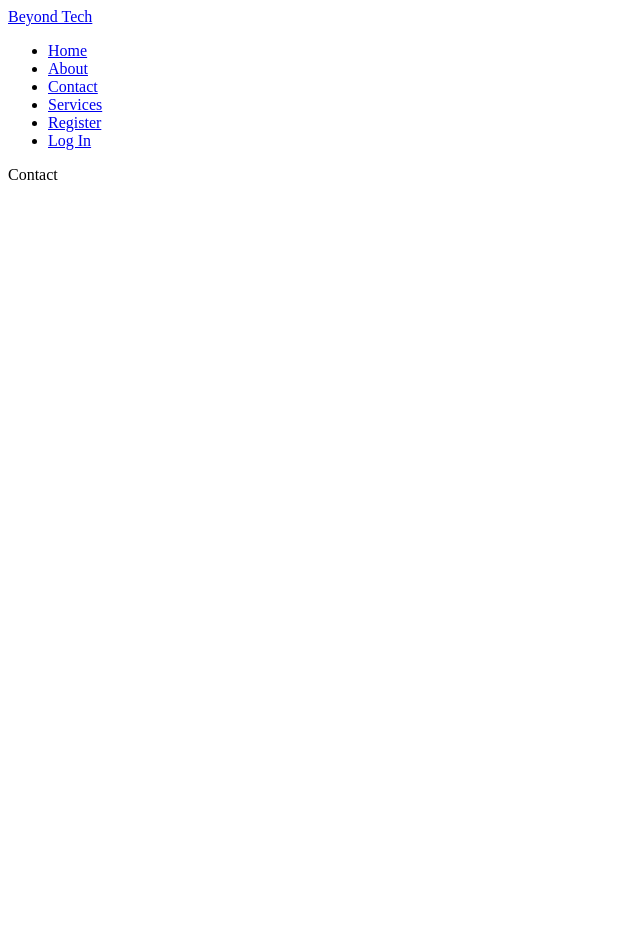
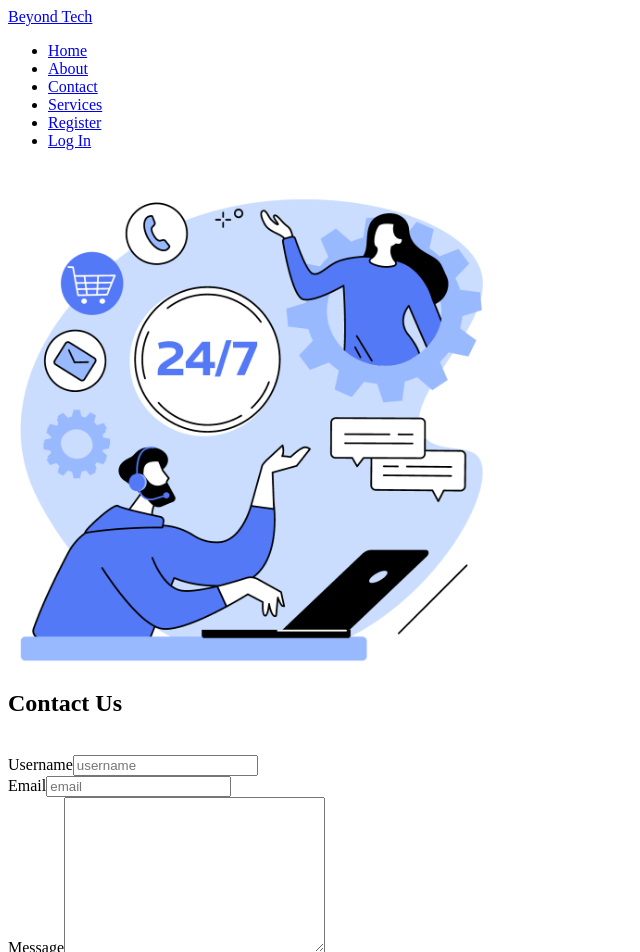
Before and after one commit to Deepak-647/MERN-PRACTICE, a React (Vite) app in the folder client/: page /contact in a window 1280 px wide. Shown: the top 952 px of the page, without its empty margins (0-640 px from the left). Before the commit the page ends 800 px from the top, so only its background shows below. Built offline with nearby package versions, Linux system fonts and the light colour scheme.

Commit message:
Working on contact page and stored data in state

```diff
--- a/client/src/pages/Contact.jsx
+++ b/client/src/pages/Contact.jsx
@@ -1,8 +1,94 @@
-
+import { useState } from "react";
 
 const Contact = () => {
+  const [contact, setContact] = useState({
+    username: "",
+    email: "",
+    message: "",
+
+  });
+
+  const handleInput = (e) => {
+    let name = e.target.name;
+    let value = e.target.value;
+
+    setContact((prev) => ({
+      ...prev,
+      [name] : value,
+    }))
+  };
+
+  //handling the form submission
+
+  const handleSubmit = (e) => {
+    e.preventDefault();
+    console.log(contact)
+  };
   return (
-    <div>Contact</div>
+    <div>
+      <section>
+        <main>
+          <div>
+            <div>
+              <div>
+                <img
+                  src="/images/support.png"
+                  alt="contact-image"
+                  width="500"
+                  height="500"
+                />
+              </div>
+              <div>
+                <h1>Contact Us</h1>
+                <br />
+                <form onSubmit={handleSubmit}>
+              <div>
+                <label htmlFor="username">Username</label>
+                <input
+                  type="text"
+                  name="username"
+                  placeholder="username"
+                  id="username"
+                  value={contact.username}
+                  onChange={handleInput}
+                  required
+
+                />
+              </div>
+              <div>
+                <label htmlFor="email">Email</label>
+                <input
+                  type="email"
+                  name="email"
+                  placeholder="email"
+                  id="email"
+                  value={contact.email}
+                  onChange={handleInput}
+                  required
+                />
+              </div>
+              <div>
+                <label htmlFor="message">Message</label>
+                <textarea
+                  type="message"
+                  name="message"
+                  cols="30"
+                  rows="10"
+                  id="message"
+                  value={contact.message}
+                  onChange={handleInput}
+                  required
+                />
+              </div>
+              <br />
+              <button type="submit">Submit</button>
+            </form>
+              </div>
+            </div>
+          </div>
+        </main>
+      </section>
+    </div>
   )
 }
 
```
